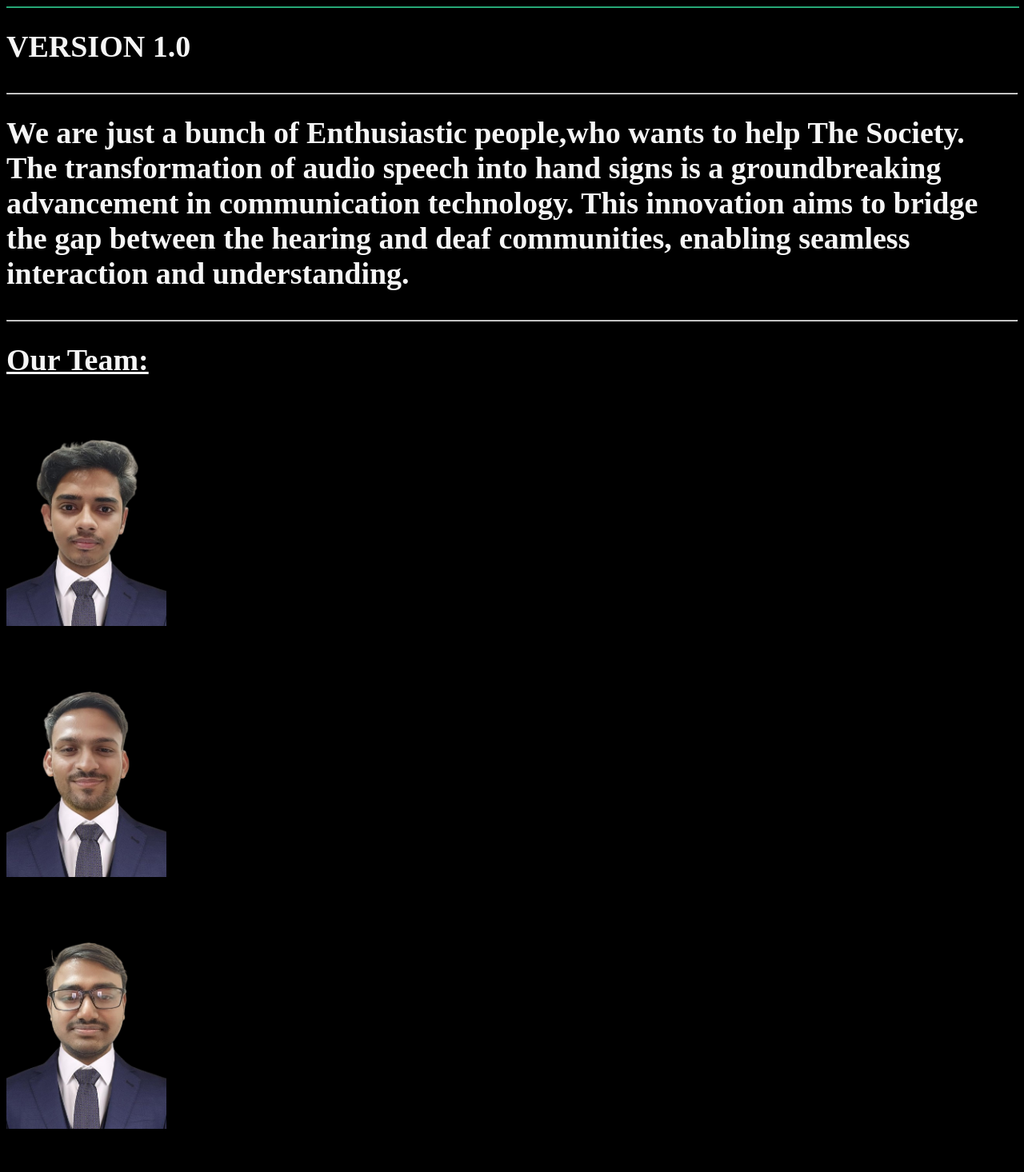
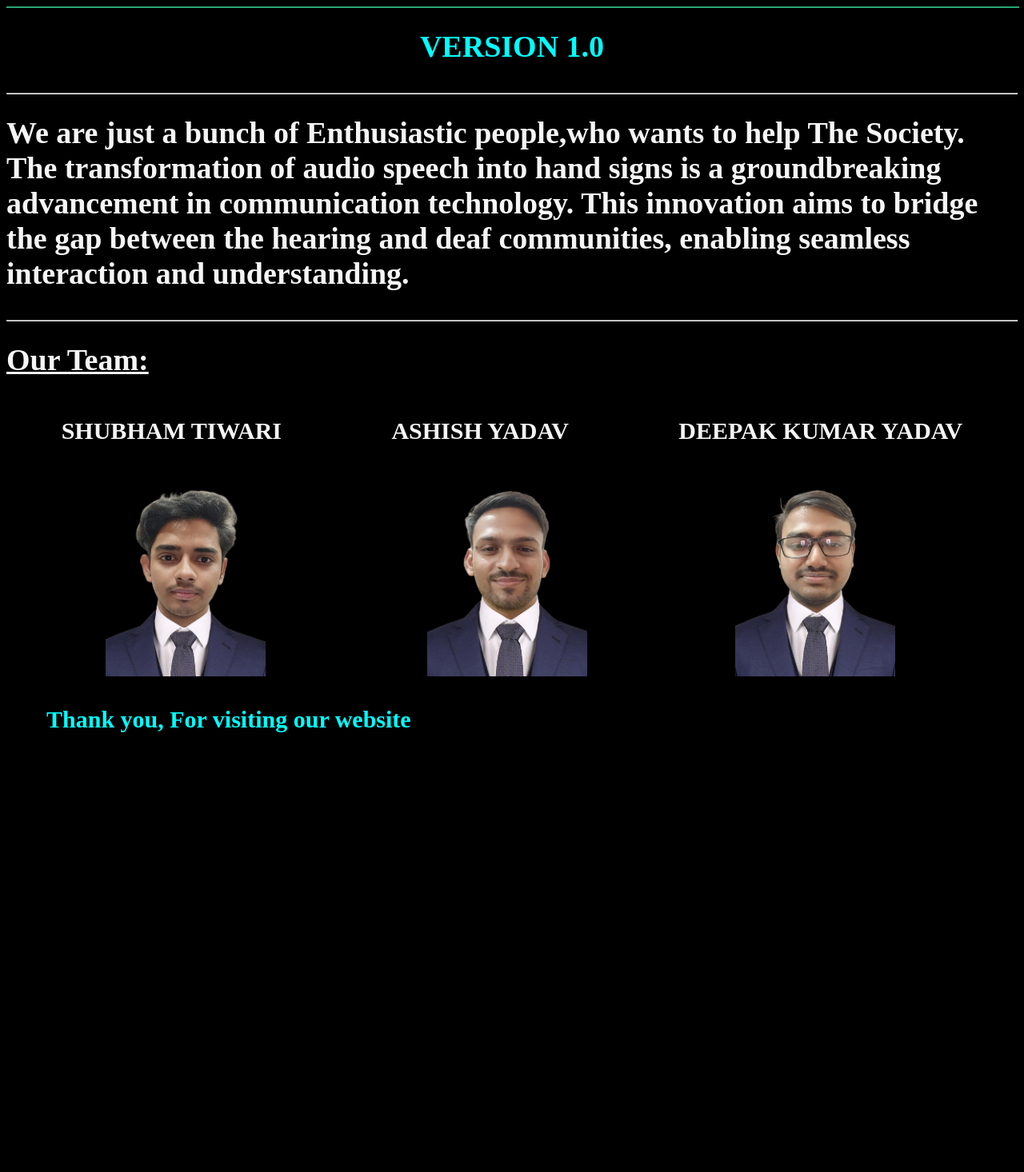
Before and after one commit to shubham-tiwari-5216/AUDIO-SPEECH-TO-SIGN-LANGUAGE-CONVERTER-master, a Django app: page /about/ in a window 1280 px wide. Shown: the part 128-1594 px from the top of the page at 80% size. After the commit the page ends 1044 px from the top, so only its background shows below. Run offline with Django 3.2, Linux system fonts and the light colour scheme.

Commit message:
Update base.html

```diff
--- a/templates/base.html
+++ b/templates/base.html
@@ -155,12 +155,62 @@
       cursor: pointer;
     }
 
+.thq{
+      margin-left:50px;
+      color:#00FFFF;
+      font-family: 'Times New Roman';
+      font-weight: bold;
+      font-size: 30px;
+}
+
     .td {
       color: whitesmoke;
       font-family: 'Times New Roman';
       font-weight: bold;
       font-size: 30px;
     }
+    .ver{
+      color:#00FFFF;
+      display:flex;
+      flex-direction:row;
+      justify-content:space-around;
+    }
+    .tx {
+      color: whitesmoke;
+      font-family: 'Times New Roman';
+      font-weight: bold;
+      font-size: 30px;
+      display:flex;
+      flex-direction:row;
+      justify-content:space-around;
+    }
+    .myimg{
+      border-radius:50%;
+      margin-left:20%;
+    }
+
+    .cont{
+      margin-left:50px;
+    }
+
+  .social-icons {
+      display: flex;
+      justify-content: center;
+      align-items: center;
+      margin-top: 20px;
+  }
+
+  .social-icons img {
+      padding:20px;
+      width: 70px; /* Adjust the size as needed */
+      height: 70px; /* Adjust the size as needed */
+      border-radius: 50%;
+      transition: transform 0.3s ease-in-out;
+  }
+
+  .social-icons img:hover {
+      transform: scale(1.2);
+  }
 
     body {
       background-color: #000000
@@ -249,7 +299,7 @@
       font-family: 'Times New Roman';
     }
   </style>
-  <title>Home | Listen</title>
+  <title>Listen</title>
   <link rel="icon" type="image/x-icon" href="{% static 'favicon.jpg' %}">
 </head>
 
```
